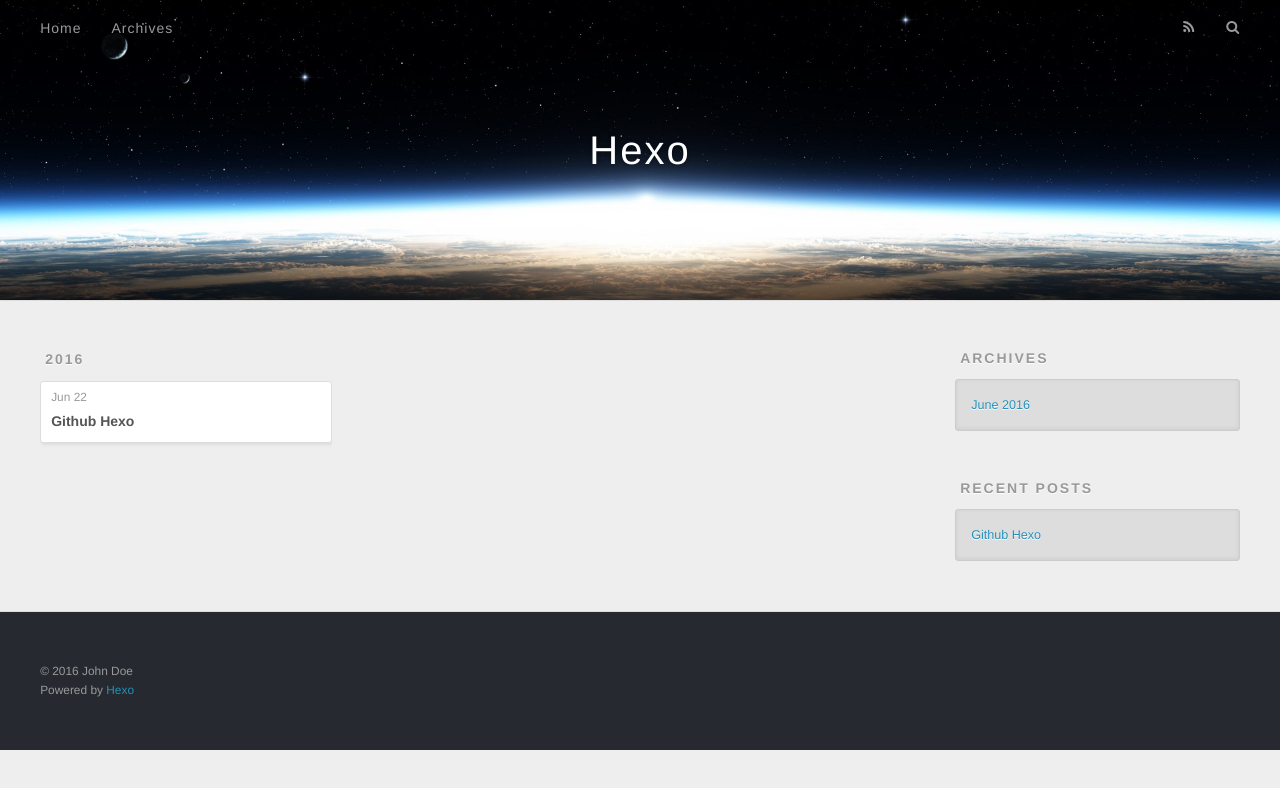
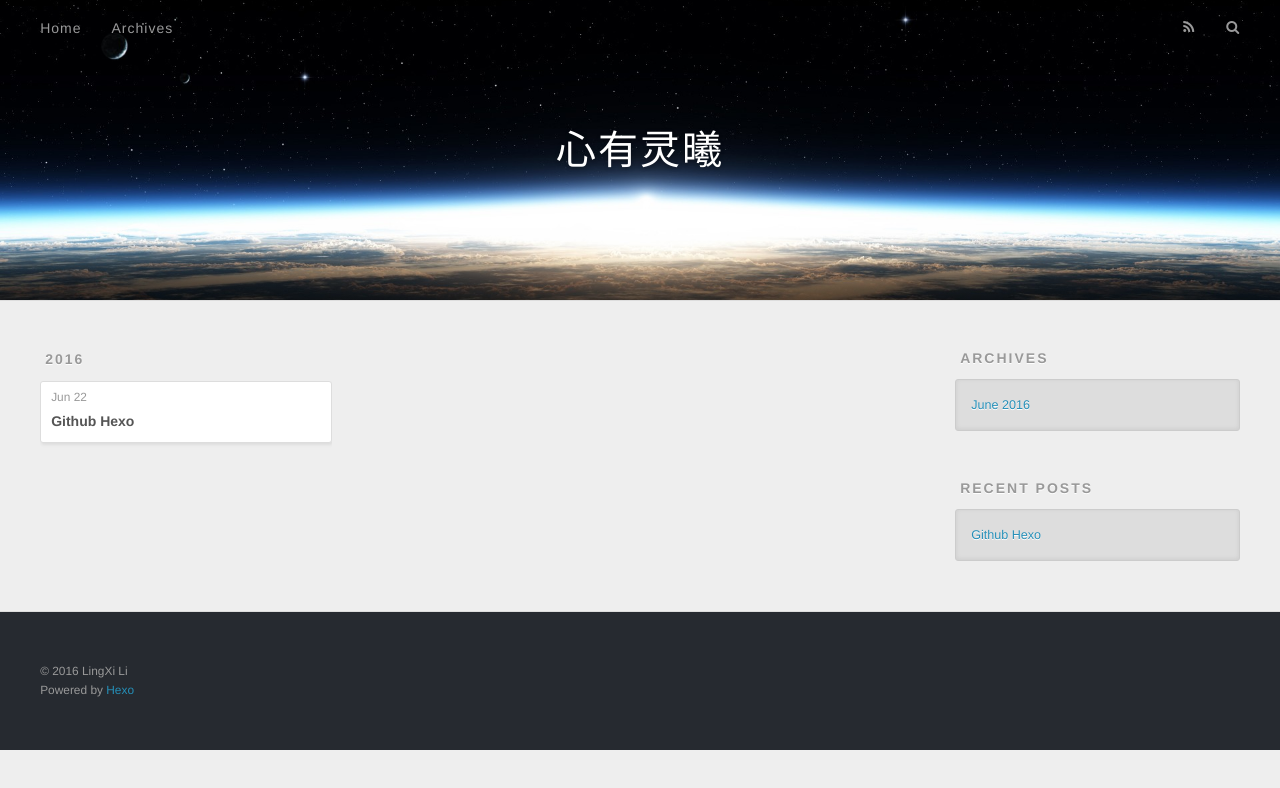
Before and after one commit to lilingxi/lilingxi.github.io, a plain HTML site: page archives/2016/06/index.html in a window 1280 px wide. Drawn offline with nearby package versions, Linux system fonts and the light colour scheme.

Commit message:
Site updated: 2016-06-22 11:26:00

```diff
--- a/archives/2016/06/index.html
+++ b/archives/2016/06/index.html
@@ -3,19 +3,19 @@
 <head>
   <meta charset="utf-8">
 
-  <title>Archives: 2016/6 | Hexo</title>
+  <title>Archives: 2016/6 | 心有灵曦</title>
   <meta name="viewport" content="width=device-width, initial-scale=1, maximum-scale=1">
   <meta name="description">
 <meta property="og:type" content="website">
-<meta property="og:title" content="Hexo">
+<meta property="og:title" content="心有灵曦">
 <meta property="og:url" content="http://yoursite.com/archives/2016/06/index.html">
-<meta property="og:site_name" content="Hexo">
+<meta property="og:site_name" content="心有灵曦">
 <meta property="og:description">
 <meta name="twitter:card" content="summary">
-<meta name="twitter:title" content="Hexo">
+<meta name="twitter:title" content="心有灵曦">
 <meta name="twitter:description">
 
-    <link rel="alternate" href="/atom.xml" title="Hexo" type="application/atom+xml">
+    <link rel="alternate" href="/atom.xml" title="心有灵曦" type="application/atom+xml">
 
 
     <link rel="icon" href="/favicon.png">
@@ -36,7 +36,7 @@
   <div id="header-outer" class="outer">
     <div id="header-title" class="inner">
       <h1 id="logo-wrap">
-        <a href="/" id="logo">Hexo</a>
+        <a href="/" id="logo">心有灵曦</a>
       </h1>
 
     </div>
@@ -140,7 +140,7 @@
 
   <div class="outer">
     <div id="footer-info" class="inner">
-      &copy; 2016 John Doe<br>
+      &copy; 2016 LingXi Li<br>
       Powered by <a href="http://hexo.io/" target="_blank">Hexo</a>
     </div>
   </div>
```
Also changed, not shown: 2016/06/22/hello-world/index.html (+5 -5 lines), archives/2016/index.html (+7 -7 lines), archives/index.html (+7 -7 lines), index.html (+7 -7 lines).
